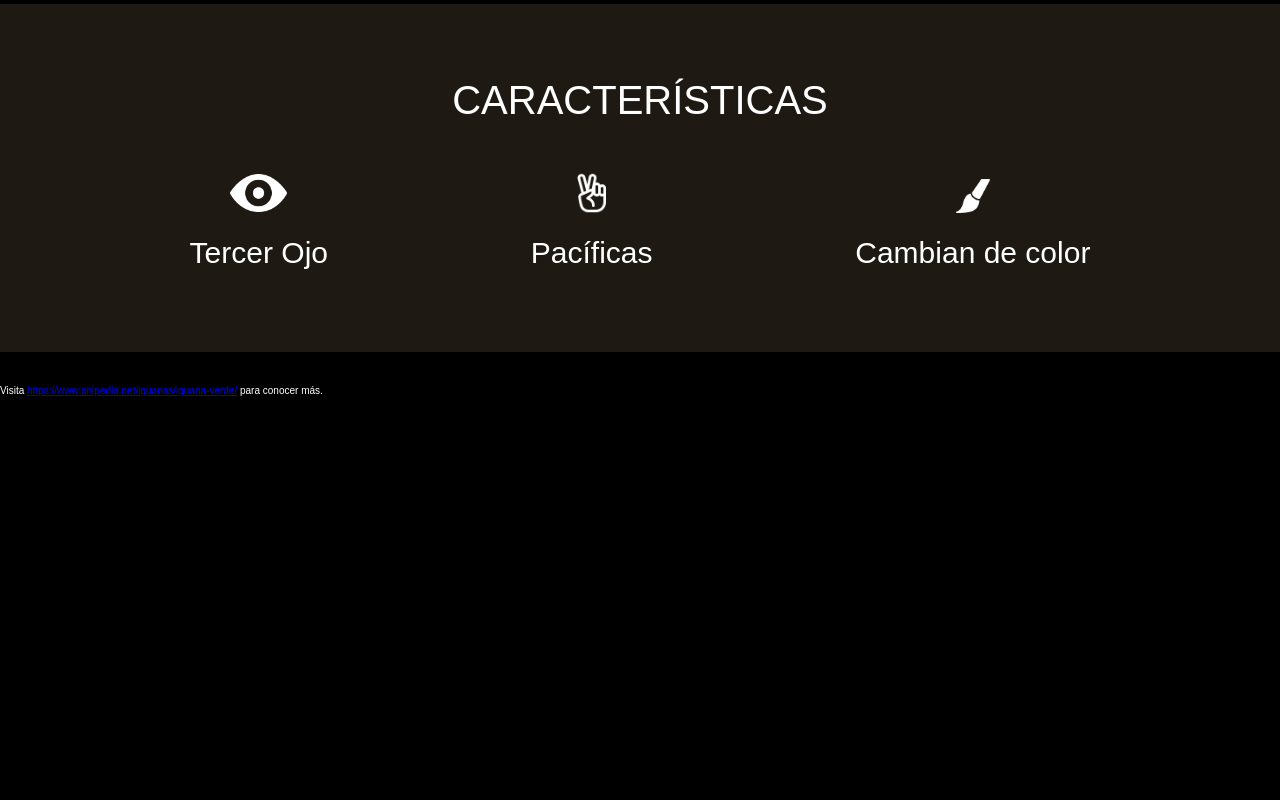
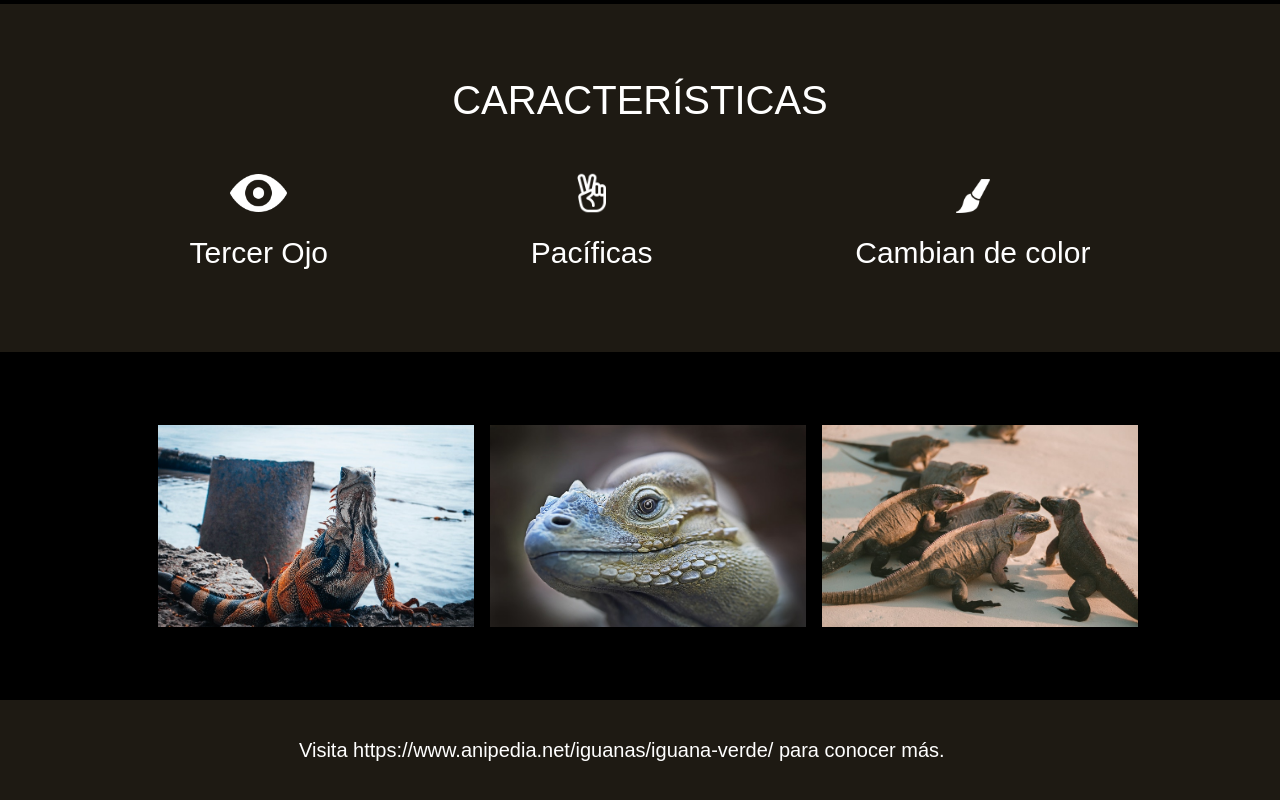
Before and after one commit to Anyimar/IguanaPractica, a plain HTML site: page index.html in a window 1280 px wide. Shown: the part 1144-1944 px from the top of the page. Before the commit the page ends 1540 px from the top, so only its background shows below. Drawn offline with Linux system fonts and the light colour scheme.

Commit message:
terminando la practica a las 1:30 am

```diff
--- a/index.html
+++ b/index.html
@@ -48,19 +48,12 @@
                 <p>Cambian de color</p>
             </div>
         </section>
-
     </section>
 
     <section class="galeria-iguanas">
-        <figure>
-            <img src="" alt="">
-        </figure>
-        <figure>
-            <img src="" alt="">
-        </figure>
-        <figure>
-            <img src="" alt="">
-        </figure>
+        <div class="marco1"></div>
+        <div class="marco2"></div>
+        <div class="marco3"></div>
     </section>
 
     <footer class="piedepagina">
--- a/style.css
+++ b/style.css
@@ -104,9 +104,6 @@ html{
     width: 57px;
     height: 40px;
     background-image: url(./assets/ojos.png);
-    background-size:cover;
-    background-position:center;
-    background-repeat: no-repeat;
 }
 
 .items-caracteristicas .mano{
@@ -114,9 +111,6 @@ html{
     width: 42px;
     height: 40px;
     background-image: url(./assets/dedos.png);
-    background-size:cover;
-    background-position:center;
-    background-repeat: no-repeat;
 }
 
 .items-caracteristicas .pincel{
@@ -124,7 +118,53 @@ html{
     width: 34px;
     height: 37px;
     background-image: url(./assets/ìncel.png);
+}
+.galeria-iguanas{
+    width: 100vw;
+    height: 348px;
+    display: flex;
+    justify-content: center;
+    padding: 73px;
+}
+
+.galeria-iguanas div{
+    width: 316px;
+    height: 202px;
+    margin-left: 16px;
+    background-color: blanchedalmond;
+}
+
+.galeria-iguanas .marco1{
+    background-image: url(./assets/iguana-2.jpg);
+}
+
+.galeria-iguanas .marco2{
+    background-image: url(./assets/iguana-3.jpg);
+}
+
+.galeria-iguanas .marco3{
+    background-image: url(./assets/iguana-4.jpg);
+}
+
+.ojo, .mano, .pincel, .marco1, .marco2, .marco3{
     background-size:cover;
     background-position:center;
     background-repeat: no-repeat;
 }
+
+.piedepagina{
+    width: 100vw;
+    height: 102px;
+    background-color: #1E1A13;
+    padding: 39px 299px;
+}
+
+.piedepagina .footer-tex{
+    font-size: 2rem;
+    font-weight: 100;
+}
+
+.footer-tex a{
+    color: white;
+    text-decoration: none;
+}
```
